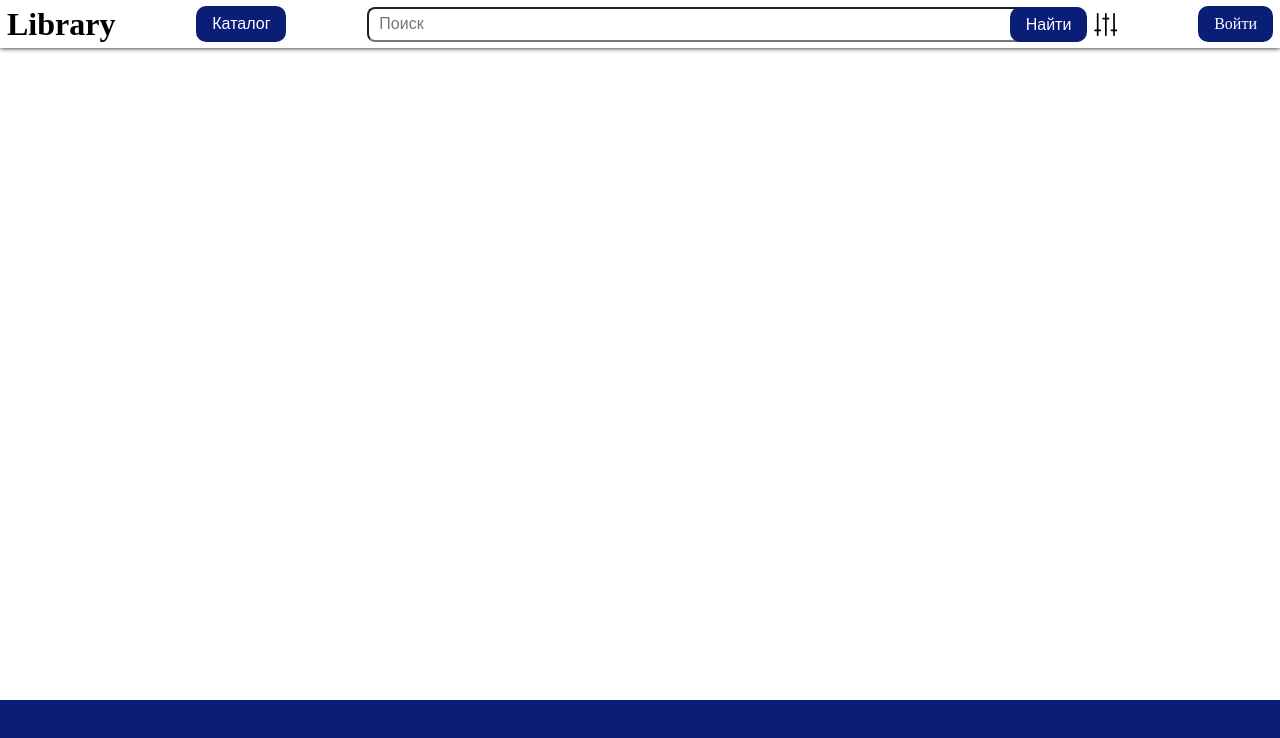
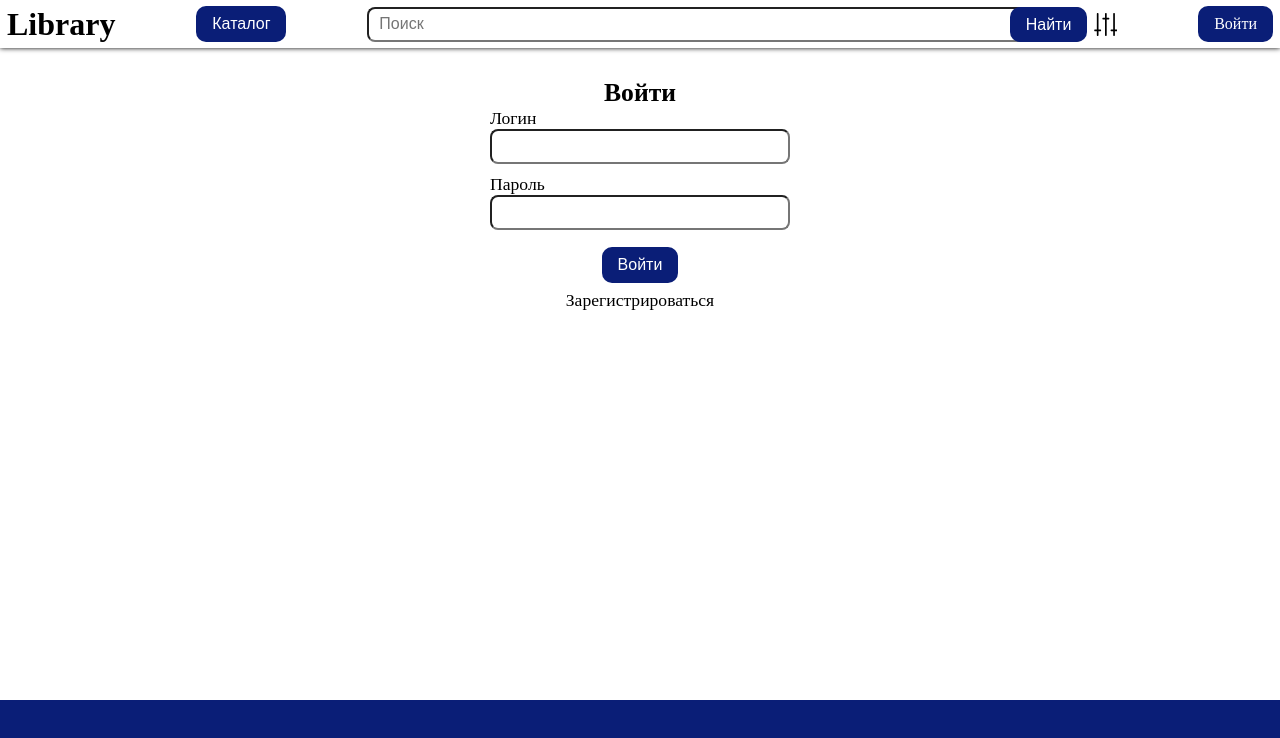
Before and after one commit to StarkDed/library_react, a React (Vite) app: page /login in a window 1280 px wide. Shown: the top 738 px of the page. Built offline with nearby package versions, Linux system fonts and the light colour scheme.

Commit message:
feat : add markup and css styles to Auth

```diff
--- a/src/сomponents/Auth/Auth.jsx
+++ b/src/сomponents/Auth/Auth.jsx
@@ -1,7 +1,51 @@
+import { useState } from "react";
+
 import styles from "./auth.module.css";
 
 const Auth = () => {
-  return <div className={styles["auth-container"]}></div>;
+  const [isRegistration, setIsRegistration] = useState(false);
+
+  return (
+    <div className={styles["auth-container"]}>
+      <h2 className={styles.title}>
+        {isRegistration ? "Регистрация" : "Войти"}
+      </h2>
+      <div className={styles.container}>
+        <label htmlFor="login">Логин</label>
+        <input className={styles["input-reg login"]} id="login" type="text" />
+      </div>
+      <div className={styles.container}>
+        <label htmlFor="password">Пароль</label>
+        <input
+          className={styles["input-reg password"]}
+          id="password"
+          type="password"
+        />
+      </div>
+      <div
+        className={styles.container}
+        style={{ display: isRegistration ? "block" : "none" }}
+      >
+        <label htmlFor="repeaterPassword">Повтор пароля</label>
+        <input
+          className={styles["input-reg repeaterPassword"]}
+          id="repeaterPassword"
+          type="password"
+        />
+      </div>
+      <button className={styles["btn-login"]}>
+        {isRegistration ? "Зарегистрироваться" : "Войти"}
+      </button>
+      <span
+        className={styles["toggle-button"]}
+        onClick={() => {
+          setIsRegistration((prev) => !prev);
+        }}
+      >
+        {isRegistration ? "Войти" : "Зарегистрироваться"}
+      </span>
+    </div>
+  );
 };
 
 export default Auth;
--- a/src/сomponents/Auth/auth.module.css
+++ b/src/сomponents/Auth/auth.module.css
@@ -0,0 +1,45 @@
+
+.auth-container{
+    width:300px;
+    margin: 0 auto;
+    display:flex;
+    flex-direction:column;
+    margin-top:30px;
+}
+
+.title{
+    font-size:1.6em;
+    text-align:center;
+}
+
+.btn-login{
+    align-self:center;
+    margin: 7px 0
+}
+
+.container{
+    margin-bottom:10px;
+}
+
+.container label{
+    font-size:1.1em
+}
+
+.input-reg{
+    width:100%;
+    height:35px;
+    border-radius:8px;
+    padding:2px 78px 2px 10px;
+    font-size:1em;
+    border:1px solid var(--main-color)
+}
+
+.toggle-button{
+    align-self:center;
+    cursor:pointer;
+    font-size:1.1em
+}
+
+.toggle-button:hover{
+    text-decoration:underline
+}
```
